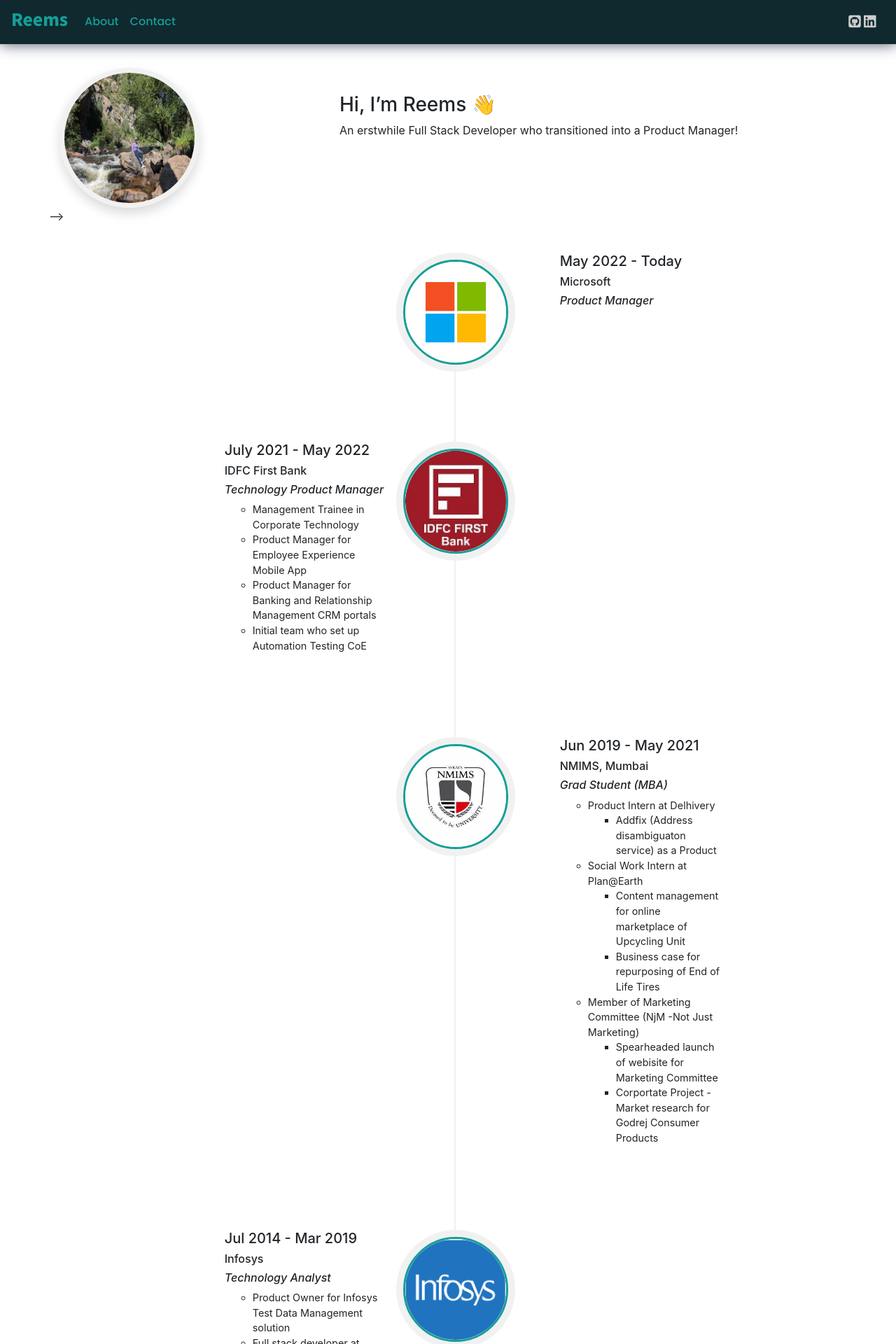
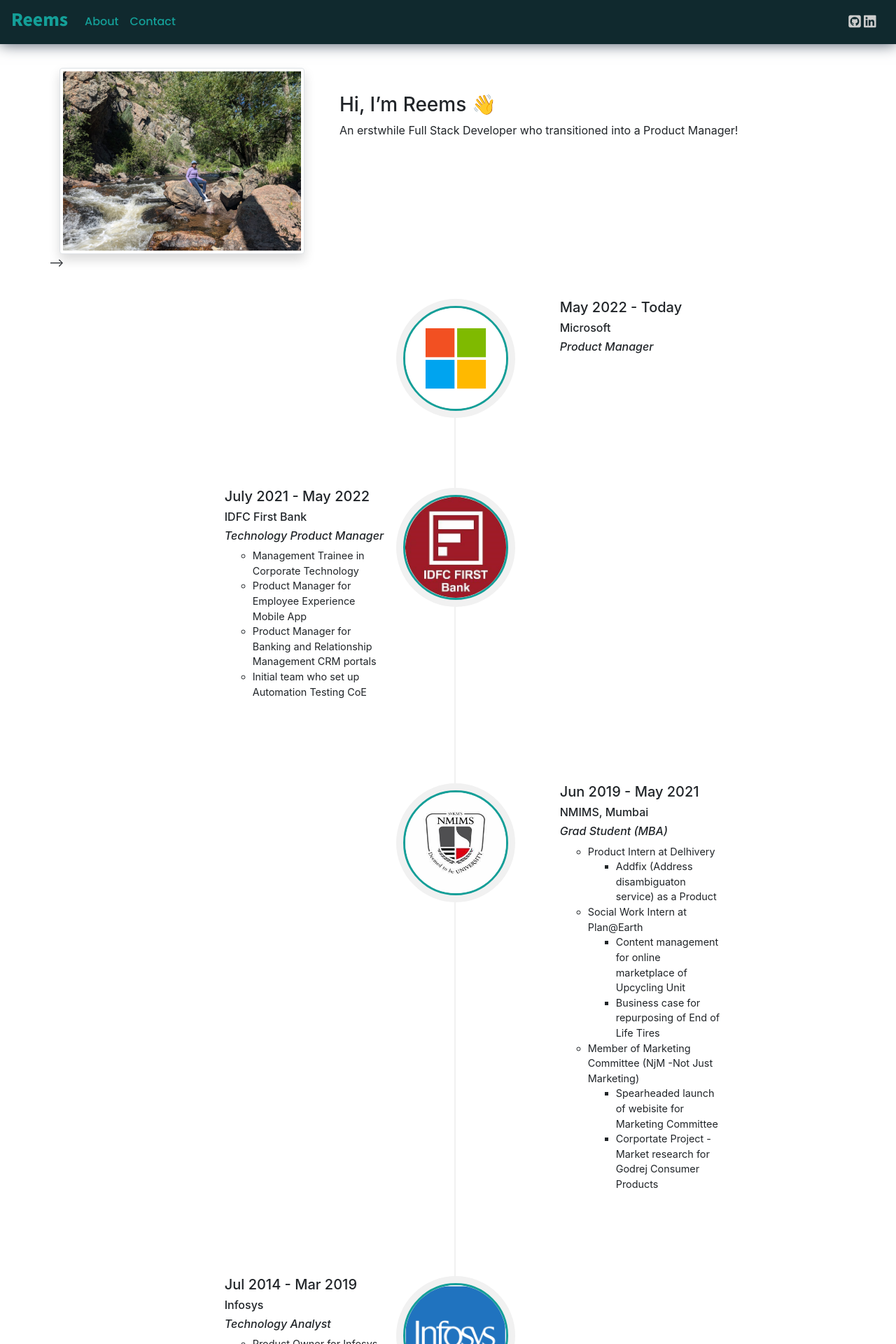
Before and after one commit to reemstk/reemstk.github.io, a Jekyll site: the page built from index.md, in a window 1280 px wide. Shown: the top 1920 px of the page at 70% size. Built offline with Jekyll 4.4.1, drawn with Linux system fonts in a browser that asks for light colours; nearby versions of some CDN libraries; comment, search, counter and statistics services are not loaded; our own code applies the rules of GitHub Pages for plain Markdown files.

Commit message:
Update home.html

```diff
--- a/_layouts/home.html
+++ b/_layouts/home.html
@@ -9,9 +9,9 @@
 
     <div class="col-md-4">
       {% if site.animate %}
-        <img src="{{ site.profile_image }}" class="img-me float-left animate__animated animate__fadeInLeft shadow bg-white" alt="...">
+        <img src="{{ site.profile_image }}" class="img-thumbnail float-left animate__animated animate__fadeInLeft shadow bg-white" alt="...">
       {% else %}
-        <img src="{{ site.profile_image }}" class="img-me float-left" alt="..." style="border-radius:50%; width:300px; height:200px; object-fit:cover; border: 3px solid #149f98;"/>
+        <img src="{{ site.profile_image }}" class="img-thumbnail float-left" alt="..." style="border-radius:50%; width:300px; height:200px; object-fit:cover; border: 3px solid #149f98;"/>
       {% endif %}
     </div>
 
```
